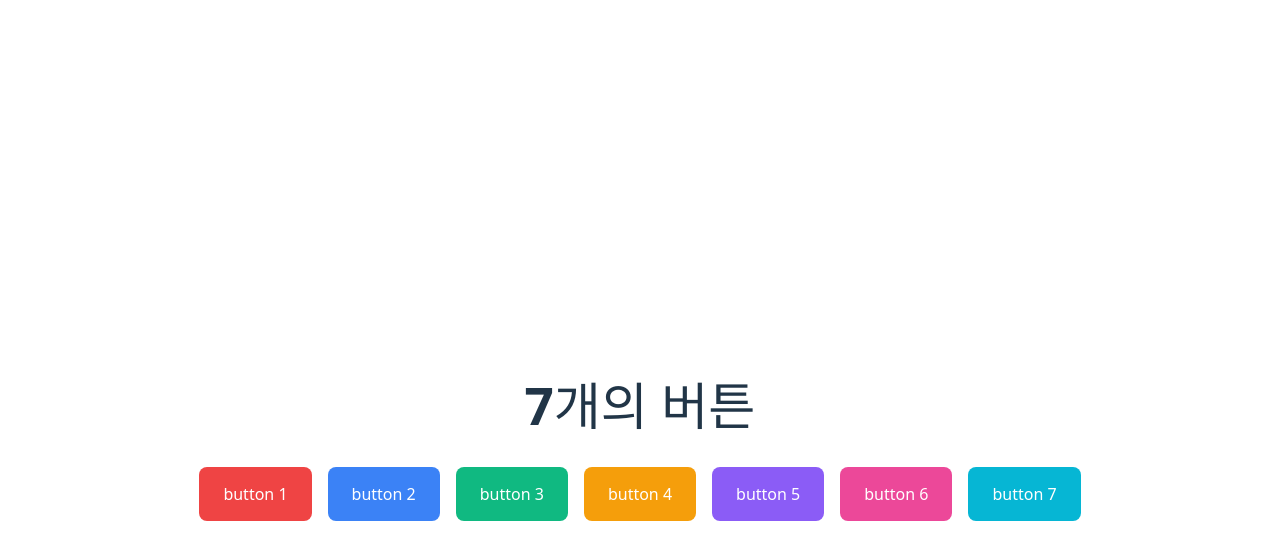
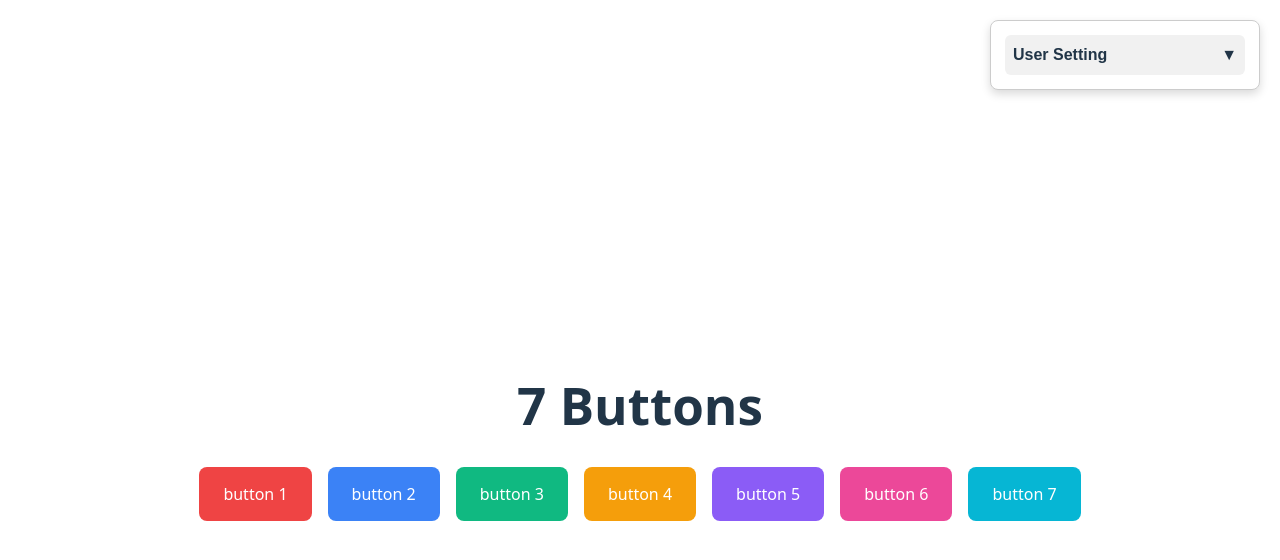
Before and after one commit to Eatventory/7buttons, a React (Vite) app in the folder frontend/: page / in a window 1280 px wide. Shown: the top 560 px of the page. Built offline with nearby package versions, Linux system fonts and the light colour scheme.

Commit message:
feat: UserSelector

```diff
--- a/frontend/index.html
+++ b/frontend/index.html
@@ -4,8 +4,9 @@
     <meta charset="UTF-8" />
     <link rel="icon" type="image/svg+xml" href="/vite.svg" />
     <meta name="viewport" content="width=device-width, initial-scale=1.0" />
-    <script src="https://klicklab-sdk.pages.dev/klicklab_sdk.js"></script>
-    <title>Vite + React + TS</title>
+    <!-- <script src="https://klicklab-sdk.pages.dev/klicklab_sdk.js"></script> -->
+    <script src="http://localhost:3000/analytics_sdk.js"></script>
+    <title>7Buttons</title>
   </head>
   <body>
     <div id="root"></div>
--- a/frontend/src/App.tsx
+++ b/frontend/src/App.tsx
@@ -1,3 +1,4 @@
+import UserSelector from "./UserSelector";
 import './App.css'
 
 function App() {
@@ -13,7 +14,8 @@ function App() {
 
   return (
     <div style={{ display: 'flex', flexDirection: 'column', alignItems: 'center', minHeight: '100vh', justifyContent: 'center' }}>
-      <h1>7개의 버튼</h1>
+      <UserSelector />
+      <h1>7 Buttons</h1>
       <div style={{ display: 'flex', gap: '16px' }}>
         {buttonData.map((button, idx) => (
           <button
--- /dev/null
+++ b/frontend/src/UserSelector.css
@@ -0,0 +1,131 @@
+.user-selector {
+    position: fixed;
+    top: 20px;
+    right: 20px;
+    width: 240px;
+    background-color: white;
+    border: 1px solid #ccc;
+    padding: 14px;
+    border-radius: 8px;
+    z-index: 9999;
+    box-shadow: 0 4px 10px rgba(0, 0, 0, 0.15);
+    font-family: sans-serif;
+}
+
+.user-selector h3 {
+    margin-top: 0;
+    margin-bottom: 10px;
+    font-size: 16px;
+}
+
+.section {
+    margin-bottom: 12px;
+}
+
+.section label {
+    display: block;
+    margin-bottom: 6px;
+    font-weight: bold;
+    font-size: 14px;
+}
+
+.options {
+    display: flex;
+    flex-wrap: wrap;
+    justify-content: center;
+    gap: 6px;
+}
+
+.options button {
+    padding: 6px 10px;
+    border: 1px solid #aaa;
+    border-radius: 20px;
+    background-color: #f2f2f2;
+    cursor: pointer;
+    font-size: 13px;
+}
+
+.options button.active {
+    background-color: #007bff;
+    color: white;
+    border-color: #007bff;
+}
+
+.toggle-header {
+    font-weight: bold;
+    display: flex;
+    justify-content: space-between;
+    cursor: pointer;
+    padding: 0.5rem;
+    background-color: #f1f1f1;
+    border-radius: 6px;
+}
+
+.slide-panel {
+    overflow: hidden;
+    transition: max-height 0.4s ease;
+    max-height: 0;
+}
+
+.slide-panel.open {
+    transition: max-height 0.4s ease;
+}
+
+.panel-content {
+    padding: 1rem;
+    background-color: #fafafa;
+    border-radius: 6px;
+    margin-top: 0.5rem;
+}
+
+.options button {
+    margin: 0 0.3rem 0.3rem 0;
+    padding: 6px 12px;
+    border: 1px solid #ccc;
+    background-color: white;
+    border-radius: 4px;
+    cursor: pointer;
+}
+
+.options .active {
+    background-color: #007bff;
+    color: white;
+    border-color: #007bff;
+}
+
+.confirm-button-container {
+    margin-top: 1rem;
+    text-align: right;
+}
+
+.confirm-button {
+    padding: 6px 12px;
+    font-weight: bold;
+    background-color: #333;
+    color: white;
+    border: none;
+    border-radius: 4px;
+    cursor: pointer;
+}
+
+.confirm-button:hover {
+    background-color: #555;
+}
+
+.arrow-icon {
+    display: inline-block;
+    transition: transform 0.3s ease;
+}
+
+.arrow-icon.open {
+    transform: rotate(180deg);
+}
+
+.section input {
+    width: 100% auto;
+    padding: 6px 10px;
+    margin-top: 4px;
+    font-size: 14px;
+    border: 1px solid #ccc;
+    border-radius: 4px;
+}
--- /dev/null
+++ b/frontend/src/UserSelector.tsx
@@ -0,0 +1,99 @@
+import { useState, useEffect, useRef } from "react";
+import "./UserSelector.css";
+
+export default function UserSelector() {
+  const [id, setId] = useState("");
+  const [gender, setGender] = useState<string | null>(null);
+  const [ageGroup, setAgeGroup] = useState<string | null>(null);
+  const [open, setOpen] = useState(false);
+  const contentRef = useRef<HTMLDivElement>(null);
+
+  useEffect(() => {
+    const stored = localStorage.getItem("user_data");
+    if (stored) {
+      try {
+        const user = JSON.parse(stored);
+        setId(user.id || "");
+        setGender(user.gender ?? null);
+        setAgeGroup(user.age ?? null);
+      } catch (e) {
+        console.warn("Wrong user_data:", e);
+      }
+    }
+  }, []);
+
+  const handleConfirm = () => {
+    const data = {
+      id: id.trim(),
+      gender,
+      age: ageGroup
+    };
+    localStorage.setItem("user_data", JSON.stringify(data));
+    setOpen(false);
+  };
+
+  return (
+    <div className="user-selector">
+      <div className="toggle-header" onClick={() => setOpen((prev) => !prev)}>
+        <span>User Setting</span>
+        <span className={`arrow-icon ${open ? "open" : ""}`}>▼</span>
+      </div>
+
+      <div
+        ref={contentRef}
+        className={`slide-panel ${open ? "open" : ""}`}
+        style={{
+          maxHeight: open ? contentRef.current?.scrollHeight : 0,
+        }}
+      >
+        <div className="panel-content">
+          <div className="section">
+            <label>ID</label>
+            <input
+              type="text"
+              value={id}
+              onChange={(e) => setId(e.target.value)}
+              placeholder="Your ID"
+            />
+          </div>
+
+          <div className="section">
+            <label>Gender</label>
+            <div className="options">
+              {["All", "male", "female"].map((g) => (
+                <button
+                  key={g}
+                  className={gender === g || (g === "All" && gender === null) ? "active" : ""}
+                  onClick={() => setGender(g === "All" ? null : g)}
+                >
+                  {g}
+                </button>
+              ))}
+            </div>
+          </div>
+
+          <div className="section">
+            <label>Age</label>
+            <div className="options">
+              {["All", "10s", "20s", "30s", "40s", "50s"].map((age) => (
+                <button
+                  key={age}
+                  className={ageGroup === age || (age === "All" && ageGroup === null) ? "active" : ""}
+                  onClick={() => setAgeGroup(age === "All" ? null : age)}
+                >
+                  {age}
+                </button>
+              ))}
+            </div>
+          </div>
+
+          <div className="confirm-button-container">
+            <button className="confirm-button" onClick={handleConfirm}>
+              Accept
+            </button>
+          </div>
+        </div>
+      </div>
+    </div>
+  );
+}
```
